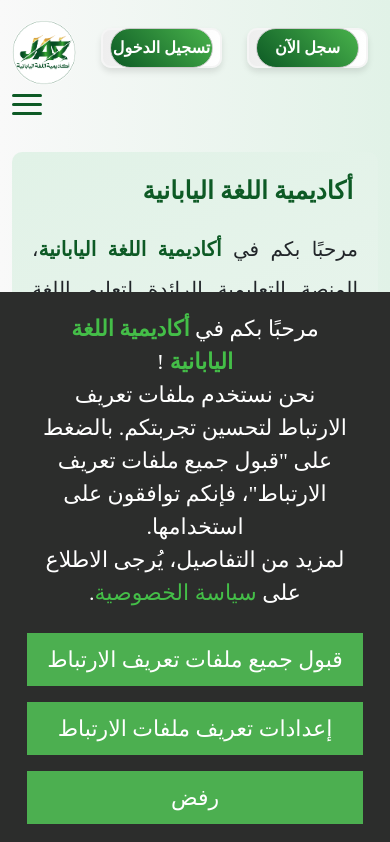
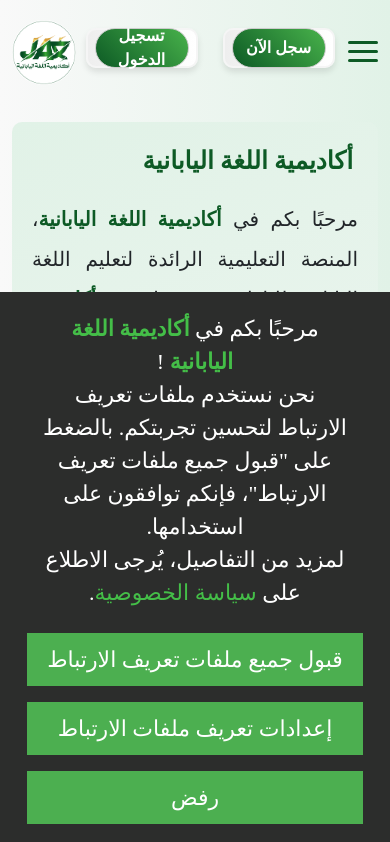
Before and after one commit to SaraAlsukary/Japanese-Academy-Frontend, a React (Vite) app: page / in a window 390 px wide. Shown: the top 842 px of the page. Built offline with nearby package versions, Linux system fonts and the light colour scheme; a web font is replaced by a local one.

Commit message:
update navbar

```diff
--- a/src/sections/Navbar/Navbar.css
+++ b/src/sections/Navbar/Navbar.css
@@ -171,7 +171,7 @@
 }
 
 .buttons_mobile {
-  width: 274px;
+  width: 265px;
 }
 
 @media screen and (min-width: 990px) {
@@ -199,6 +199,10 @@
     display: flex;
     gap: 5px;
     align-items: center;
+  }
+
+  .buttons_mobile {
+    width: 265px;
   }
 
   .buttons_pc {
@@ -585,3 +589,12 @@
     display: block;
   }
 }
+
+@media screen and (max-width: 768px) {
+
+  .buttons_mobile button.login_nav,
+  .buttons_mobile button.register_nav {
+    margin: 10px;
+    width: 112px;
+  }
+}
```
